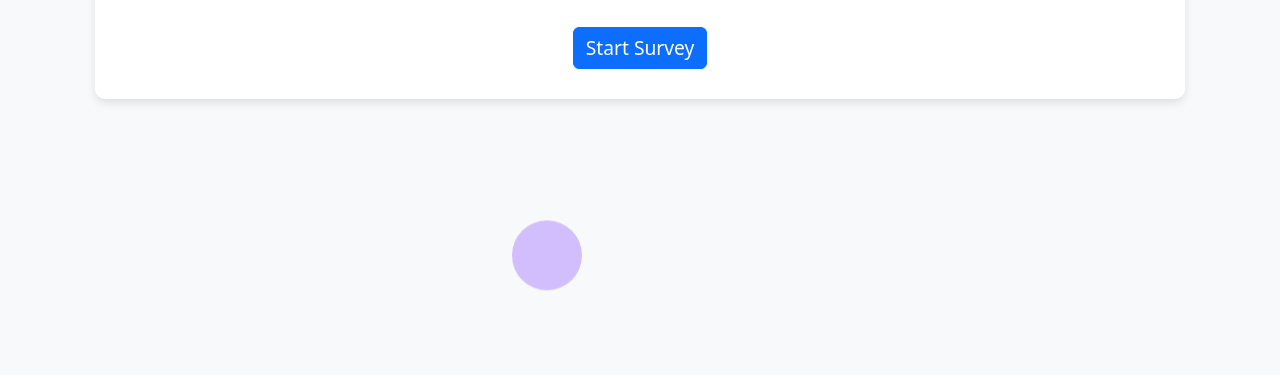
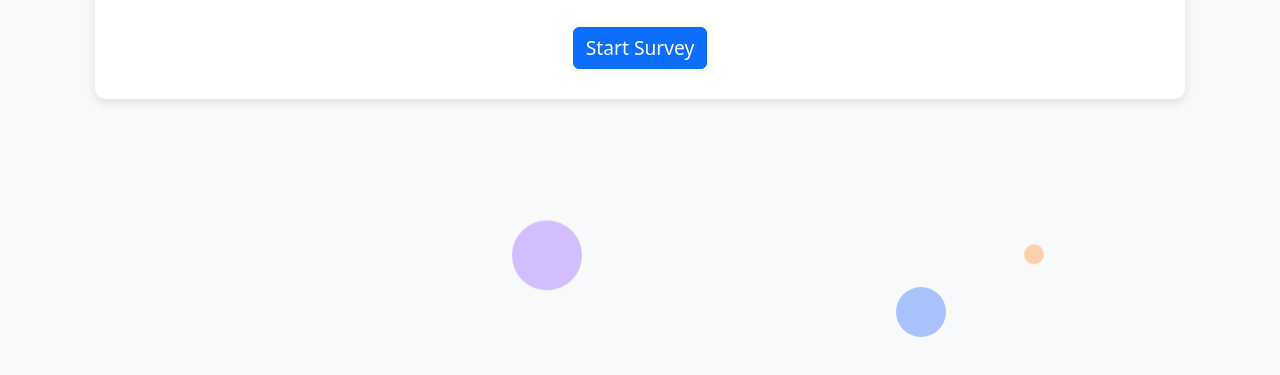
Before and after one commit to gabbi3-w3b/CommunitySurvey, a plain HTML site: page survay build folder/index.html in a window 1280 px wide. Shown: the part 413-788 px from the top of the page. Drawn offline with nearby package versions, Linux system fonts and the light colour scheme.

Commit message:
Update index.html

```diff
--- a/survay build folder/index.html
+++ b/survay build folder/index.html
@@ -16,6 +16,11 @@
             overflow: hidden;
             position: relative;
         }
+        .btn:hover {
+    transform: scale(1.05);
+    transition: 0.3s ease;
+}
+
         .welcome-container {
             text-align: center;
             background: white;
@@ -80,6 +85,21 @@
             width: 90px;
             height: 90px;
         }
+        .floating-object:nth-child(6){
+            top: 90%;
+            left:70%;
+            animation-delay: 2.5s;
+            background-color: rgba(48, 113, 253, 0.5);
+            size: 30px;
+        }
+        .floating-object:nth-child(7){
+            top: 83%;
+            left:80%;
+            animation-delay: 1s;
+            background-color: rgba(255, 149, 42, 0.5);
+            height: 20px;
+            width: 20px;
+        }
 
         /* Responsive adjustments for smaller screen sizes */
         @media (max-width: 768px) {
@@ -121,6 +141,8 @@
     <div class="floating-object"></div>
     <div class="floating-object"></div>
     <div class="floating-object"></div>
+    <div class="floating-object"></div>
+    <div class="floating-object"></div>
 
     <div class="welcome-container">
         <h1>Welcome to Our Community Survey!</h1>
@@ -131,7 +153,7 @@
     <script>
         // JavaScript to redirect to the questionnaire page
         document.getElementById('startSurvey').addEventListener('click', function() {
-            window.location.href = 'questionnaire.html'; // Redirect to the questionnaire page
+            window.location.href = 'validation.html'; // Redirect to the questionnaire page
         });
     </script>
 </body>
```
